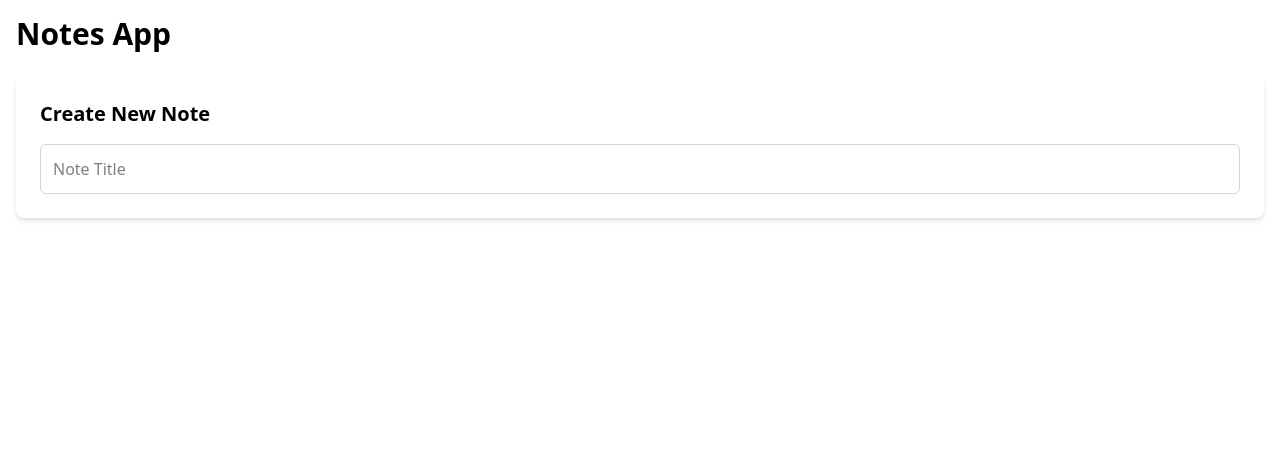
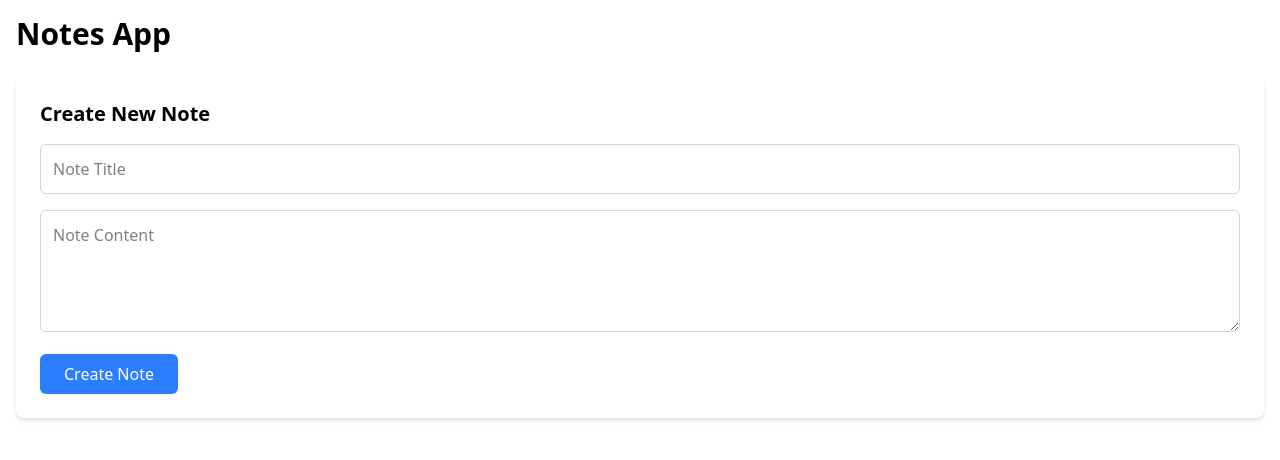
Before and after one commit to rahulholkar16/NextNotes, a Next.js app: page / in a window 1280 px wide. Shown: the top 460 px of the page. Built offline with nearby package versions, Linux system fonts and the light colour scheme; no server answers.

Commit message:
Update UI of Notes form

```diff
--- a/components/NotesClient.tsx
+++ b/components/NotesClient.tsx
@@ -7,14 +7,34 @@ const NotesClient = () => {
     const [content, setContent] = useState("");
     const [loading, setLoading] = useState(false);
 
-    return <div className="space-y-6">
-        <form action="" className="bg-white p-6 rounded-lg shadow-md">
-            <h2 className="text-xl mb-4 font-semibold">Create New Note</h2>
-            <div className="space-y-4">
-                <input type="text" placeholder="Note Title" value={title} onChange={e => setTitle(e.target.value)} className="w-full p-3 border border-gray-300 rounded-md focus:outline-none focus:ring-2 focus:ring-blue-500" required/>
-            </div>
-        </form>
-    </div>;
+    return (
+        <div className="space-y-6">
+            <form action="" className="bg-white p-6 rounded-lg shadow-md">
+                <h2 className="text-xl mb-4 font-semibold">Create New Note</h2>
+                <div className="space-y-4">
+                    <input
+                        type="text"
+                        placeholder="Note Title"
+                        value={title}
+                        onChange={(e) => setTitle(e.target.value)}
+                        className="w-full p-3 border border-gray-300 rounded-md focus:outline-none focus:ring-2 focus:ring-blue-500"
+                        required
+                    />
+                    <textarea
+                        placeholder="Note Content"
+                        value={content}
+                        onChange={(e) => setContent(e.target.value)}
+                        rows={4}
+                        className="w-full p-3 border border-gray-300 rounded-md focus:outline-none focus:ring-2 focus:ring-blue-500"
+                    />
+
+                    <button type="submit" disabled={loading} className="bg-blue-500 text-white px-6 py-2 rounded-md hover:bg-blue-600 disabled:opacity-50">
+                        {loading ? "creating..." : "Create Note" }
+                    </button>
+                </div>
+            </form>
+        </div>
+    );
 };
 
 export default NotesClient;
```
